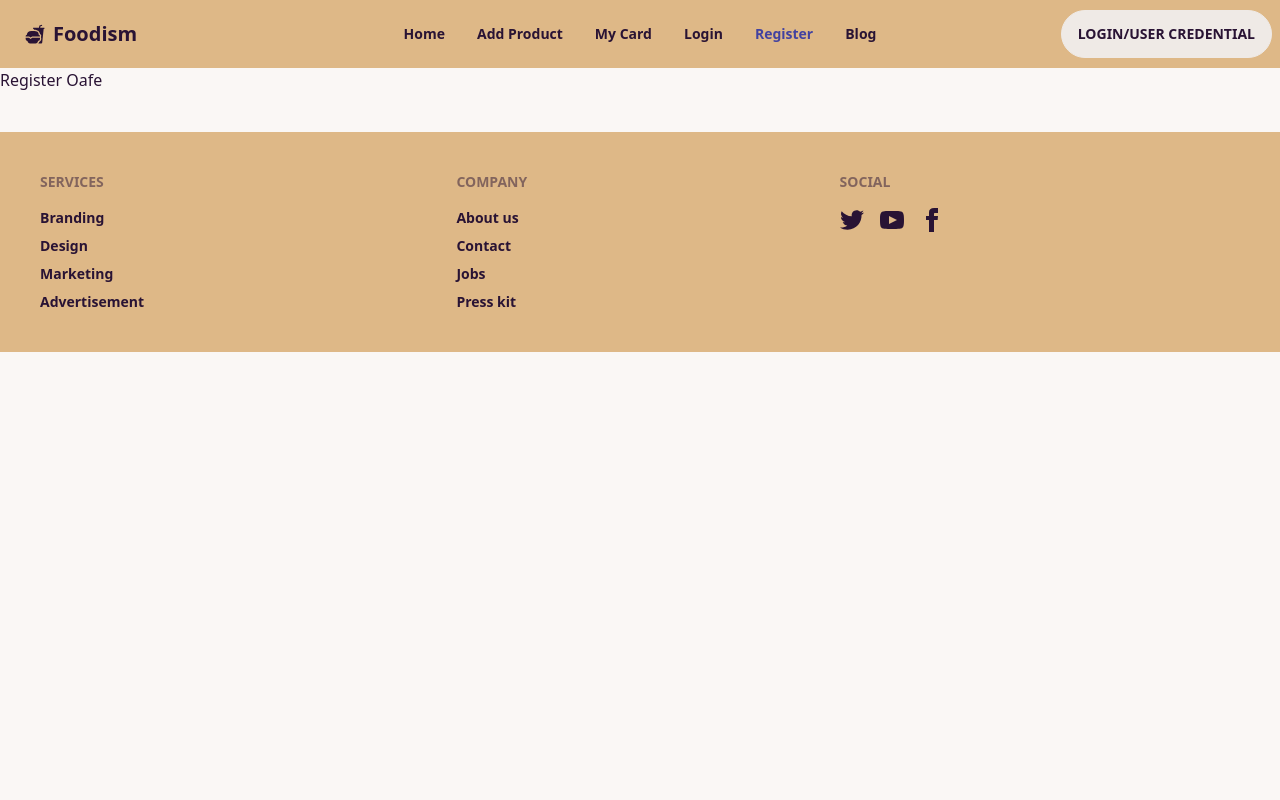
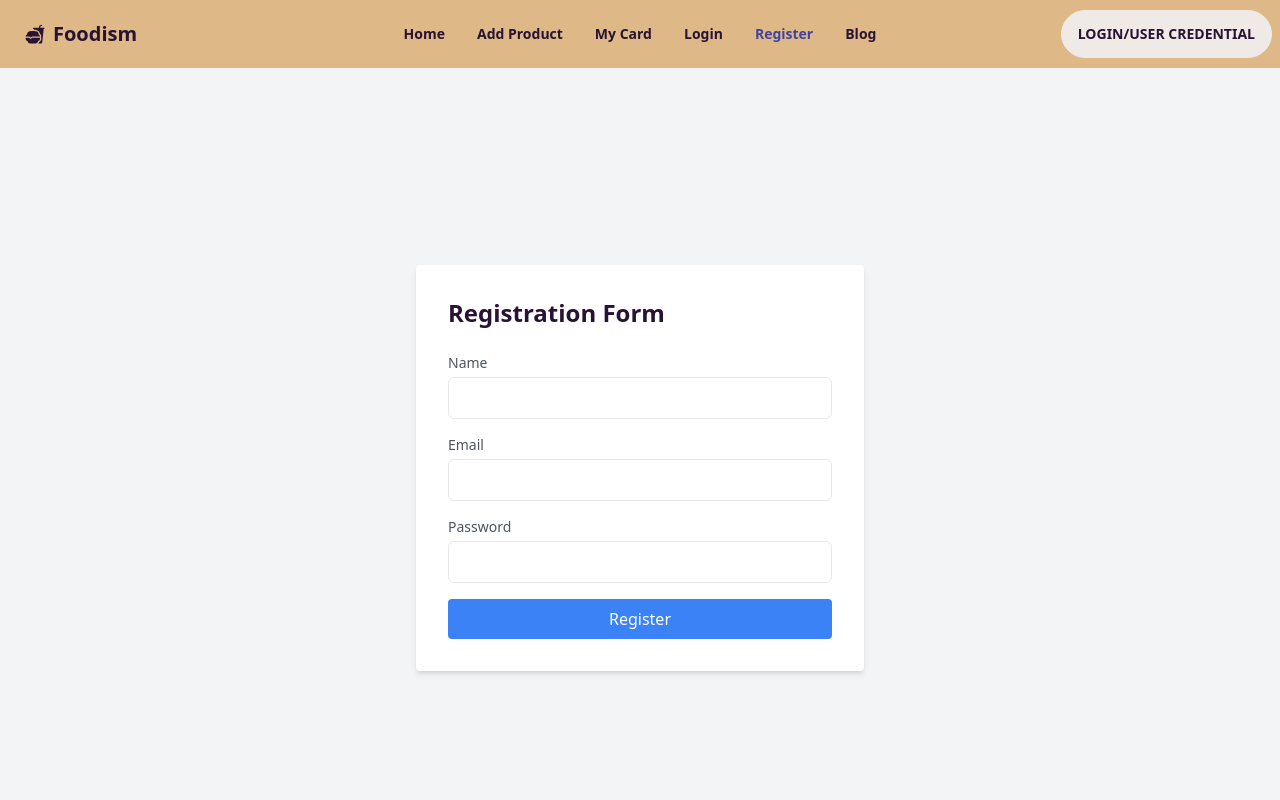
Before and after one commit to Saif-Rahman-801/Brand-Shop-Client, a React (Vite) app: page /register in a window 1280 px wide. Shown: the top 800 px of the page. Built offline with nearby package versions, Linux system fonts and the light colour scheme.

Commit message:
products shown

```diff
--- a/package.json
+++ b/package.json
@@ -10,6 +10,7 @@
     "preview": "vite preview"
   },
   "dependencies": {
+    "firebase": "^10.5.0",
     "localforage": "^1.10.0",
     "match-sorter": "^6.3.1",
     "prop-types": "^15.8.1",
--- a/src/Components/BrandCards/BrandCards.jsx
+++ b/src/Components/BrandCards/BrandCards.jsx
@@ -2,9 +2,9 @@ import PropTypes from "prop-types";
 import { Link } from "react-router-dom";
 
 const BrandCards = ({ data }) => {
-  const { title, img, id } = data;
+  const { title, img, _id } = data;
   return (
-    <Link to={`/brand/${id}`}>
+    <Link to={`/brand/${_id}`}>
       <div>
         <div className="max-w-xs bg-white shadow-lg rounded-lg overflow-hidden m-4 h-64">
           <img className="w-full h-44 object-cover" src={img} alt={title} />
--- a/src/Components/BrandProduct/BrandProduct.jsx
+++ b/src/Components/BrandProduct/BrandProduct.jsx
@@ -1,5 +1,6 @@
 import { useLoaderData } from "react-router-dom";
 import ProductSlider from "./ProductSlider";
+import CardProduct from "./CardProduct";
 
 const BrandProduct = () => {
   const BrandProducts = useLoaderData();
@@ -14,6 +15,11 @@ const BrandProduct = () => {
           <ProductSlider key={product.id} product={product} />
         ))} */}
       </div>
+      <div className="mt-10 grid grid-cols-1 md:grid-cols-2 lg:grid-cols-3 gap-6 ">
+        {products.map((product) => (
+          <CardProduct key={product.identifier} product={product} />
+        ))}
+      </div>
     </div>
   );
 };
--- /dev/null
+++ b/src/Components/BrandProduct/CardProduct.jsx
@@ -0,0 +1,32 @@
+import PropTypes from "prop-types";
+const CardProduct = ({ product }) => {
+  const { productName, img, type, price, rating } = product;
+  return (
+    <div>
+      <div className="card bg-base-100 shadow-xl h-[400px]">
+        <figure>
+          <img
+            src={img}
+            alt="Shoes"
+          />
+        </figure>
+        <div className="card-body">
+          <h2 className="card-title">{productName} </h2>
+          <p>Type: {type} </p>
+          <p>Price: {price} </p>
+          <p>Rating: {rating} </p>
+          <div className="card-actions justify-end">
+            <button className="btn btn-primary">Details</button>
+            <button className="btn btn-primary">update</button>
+          </div>
+        </div>
+      </div>
+    </div>
+  );
+};
+
+CardProduct.propTypes = {
+  product: PropTypes.any,
+};
+
+export default CardProduct;
--- a/src/Components/Home/Home.jsx
+++ b/src/Components/Home/Home.jsx
@@ -10,7 +10,7 @@ const Home = () => {
       <Banner />
       <div className="container mx-auto grid grid-cols-1 md:grid-cols-2 lg:grid-cols-3">
         {brandsData.map((data) => (
-          <BrandCards key={data.id} data={data} />
+          <BrandCards key={data._id} data={data} />
         ))}
       </div>
     </div>
--- a/src/Components/Register/Register.jsx
+++ b/src/Components/Register/Register.jsx
@@ -1,10 +1,66 @@
+const Register = () => {
+  return (
+    <div>
+      <div className="bg-gray-100 h-screen flex items-center justify-center">
+        <div className="bg-white p-8 rounded shadow-md max-w-md w-full">
+          <h2 className="text-2xl font-semibold mb-6">Registration Form</h2>
+          <form>
+            <div className="mb-4">
+              <label
+                htmlFor="name"
+                className="block text-sm font-medium text-gray-600"
+              >
+                Name
+              </label>
+              <input
+                type="text"
+                id="name"
+                name="name"
+                className="mt-1 p-2 block w-full border rounded-md focus:outline-none focus:ring focus:border-blue-300"
+              />
+            </div>
 
-const Register = () => {
-    return (
-        <div>
-            <h2>Register Oafe</h2>
+            <div className="mb-4">
+              <label
+                htmlFor="email"
+                className="block text-sm font-medium text-gray-600"
+              >
+                Email
+              </label>
+              <input
+                type="email"
+                id="email"
+                name="email"
+                className="mt-1 p-2 block w-full border rounded-md focus:outline-none focus:ring focus:border-blue-300"
+              />
+            </div>
+
+            <div className="mb-4">
+              <label
+                htmlFor="password"
+                className="block text-sm font-medium text-gray-600"
+              >
+                Password
+              </label>
+              <input
+                type="password"
+                id="password"
+                name="password"
+                className="mt-1 p-2 block w-full border rounded-md focus:outline-none focus:ring focus:border-blue-300"
+              />
+            </div>
+
+            <button
+              type="submit"
+              className="w-full bg-blue-500 text-white p-2 rounded hover:bg-blue-700 focus:outline-none focus:ring focus:border-blue-300"
+            >
+              Register
+            </button>
+          </form>
         </div>
-    );
+      </div>
+    </div>
+  );
 };
 
 export default Register;
--- /dev/null
+++ b/src/Context/AuthContext.jsx
@@ -0,0 +1,21 @@
+import PropTypes from "prop-types";
+import { createContext } from "react";
+import { getAuth } from "firebase/auth";
+import app from "../Firebase/firebase.config";
+
+export const AuthProvider = createContext(null);
+const auth = getAuth(app);
+
+const AuthContext = ({ children }) => {
+  const authInfo = {};
+
+  return (
+    <AuthProvider.Provider value={authInfo}>{children}</AuthProvider.Provider>
+  );
+};
+
+AuthContext.propTypes = {
+  children: PropTypes.any,
+};
+
+export default AuthContext;
--- /dev/null
+++ b/src/Firebase/firebase.config.js
@@ -0,0 +1,18 @@
+// Import the functions you need from the SDKs you need
+import { initializeApp } from "firebase/app";
+// TODO: Add SDKs for Firebase products that you want to use
+// https://firebase.google.com/docs/web/setup#available-libraries
+
+// Your web app's Firebase configuration
+const firebaseConfig = {
+  apiKey: "AIzaSyBSX7dppKnXQGKfIaRmjCQA3x1zsDK0xJU",
+  authDomain: "foodism-ce81e.firebaseapp.com",
+  projectId: "foodism-ce81e",
+  storageBucket: "foodism-ce81e.appspot.com",
+  messagingSenderId: "1011163553886",
+  appId: "1:1011163553886:web:f1999cf9f0191eb47bd4cf",
+};
+
+// Initialize Firebase
+const app = initializeApp(firebaseConfig);
+export default app;
--- a/src/main.jsx
+++ b/src/main.jsx
@@ -13,6 +13,7 @@ import Login from "./Components/Login/Login.jsx";
 import Register from "./Components/Register/Register.jsx";
 import Blog from "./Components/Blog/Blog.jsx";
 import BrandProduct from "./Components/BrandProduct/BrandProduct.jsx";
+import AuthContext from "./Context/AuthContext.jsx";
 
 const router = createBrowserRouter([
   {
@@ -57,6 +58,8 @@ const router = createBrowserRouter([
 
 ReactDOM.createRoot(document.getElementById("root")).render(
   <React.StrictMode>
-    <RouterProvider router={router} />
+    <AuthContext>
+      <RouterProvider router={router} />
+    </AuthContext>
   </React.StrictMode>
 );
```
Also changed, not shown: 1 other file (tests, documents, lock files or other folders).
